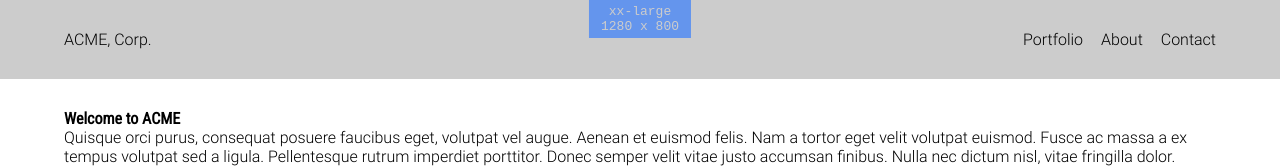
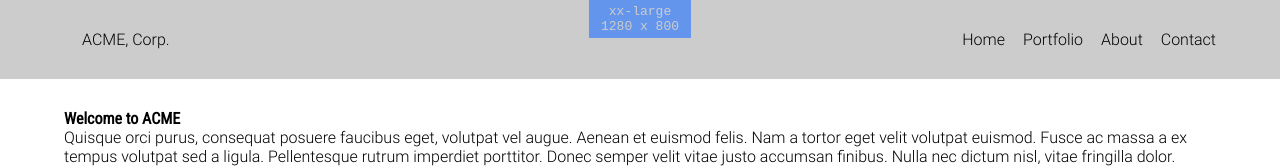
Before and after one commit to samuraijane/react-starter, a React app: page / in a window 1280 px wide. Shown: the top 168 px of the page. Built offline with nearby package versions, Linux system fonts and the light colour scheme.

Commit message:
implement client-side routing

```diff
--- a/src/index.tsx
+++ b/src/index.tsx
@@ -1,6 +1,7 @@
 import { StrictMode } from "react";
 import { createRoot } from "react-dom/client";
 import { Provider } from 'react-redux';
+import { BrowserRouter } from "react-router-dom";
 import { store } from './app/store';
 import { ViewportProvider } from "./context/viewportContext";
 import { App } from "./app";
@@ -12,9 +13,11 @@ const root = container && createRoot(container);
 root?.render(
   <StrictMode>
     <Provider store={store}>
-      <ViewportProvider>
-        <App />
-      </ViewportProvider>
+      <BrowserRouter>
+        <ViewportProvider>
+          <App />
+        </ViewportProvider>
+      </BrowserRouter>
     </Provider>
   </StrictMode>
 );
--- a/src/sectioning/header/_mobile/mobile.scss
+++ /dev/null
@@ -1,55 +0,0 @@
-@use "theme/variables" as *;
-
-.navs {
-
-  &.navs--mobile {
-    position: relative;
-
-    div {
-      display: flex;
-      flex-direction: column;
-      padding: 20px $innerWrapSide 0 0;
-      position: fixed;
-      right: 0;
-      text-align: right;
-      top: 79px; // [1]
-      width: 60%;
-      z-index: 2147483645;
-
-      &::after {
-        background-color: #555;
-        content: "";
-        height: 1px;
-        position: absolute;
-        opacity: 0.4;
-        right: 0;
-        top: 2px; // [2]
-        width: 100%;
-      }
-
-      &::before {
-        background: linear-gradient(270deg, $white 50%, rgba(255, 255, 255, 0.8) 100%);
-        content: "";
-        height: 200vh;
-        position: absolute;
-        right: 0;
-        top: -200%;
-        width: 100%;
-        z-index: -1;
-      }
-
-      a {
-        margin: 8px 0;
-      }
-    }
-  }
-}
-
-/*
-NOTES
-  [1] FRAGILE
-      This depends on height of `<header>`.
-  [2] FRAGILE
-      We would expect this to be 0 in order to line up with the bottom
-      of `<header>` so we're not sure what else is affecting this.
-*/
--- a/src/sectioning/header/_mobile/mobile.tsx
+++ /dev/null
@@ -1,7 +0,0 @@
-import "./mobile.scss";
-
-export const Mobile = ( {navs}: {navs: JSX.Element[]} ) => (
-  <div>
-    {navs}
-  </div>
-);
--- a/src/sectioning/header/header.scss
+++ b/src/sectioning/header/header.scss
@@ -10,9 +10,60 @@
       margin: 0 0 0 18px;
     }
 
-    a:first-of-type {
+    .logo-container {
       flex: 1;
       margin-left: 0;
     }
   }
+
+  &.navs--mobile {
+    position: relative;
+
+    .navs--mobile__navs-container {
+      display: flex;
+      flex-direction: column;
+      padding: 20px $innerWrapSide 0 0;
+      position: fixed;
+      right: 0;
+      text-align: right;
+      top: 79px; // [1]
+      width: 60%;
+      z-index: 2147483645;
+
+      &::after {
+        background-color: #555;
+        content: "";
+        height: 1px;
+        position: absolute;
+        opacity: 0.4;
+        right: 0;
+        top: 2px; // [2]
+        width: 100%;
+      }
+
+      &::before {
+        background: linear-gradient(270deg, $white 50%, rgba(255, 255, 255, 0.8) 100%);
+        content: "";
+        height: 200vh;
+        position: absolute;
+        right: 0;
+        top: -200%;
+        width: 100%;
+        z-index: -1;
+      }
+
+      a {
+        margin: 8px 0;
+      }
+    }
+  }
 }
+
+/*
+NOTES
+  [1] FRAGILE
+      This depends on the height of `<header>`.
+  [2] FRAGILE
+      We would expect this to be 0 in order to line up with the bottom
+      of `<header>` so we're not sure what else is affecting this.
+*/
--- a/src/sectioning/header/header.tsx
+++ b/src/sectioning/header/header.tsx
@@ -1,13 +1,21 @@
 import { MouseEventHandler, useState } from "react";
+import { NavLink } from "react-router-dom";
 import { FlyoutBtn } from "./_flyout/flyout";
-import { Mobile } from "./_mobile/mobile";
 import "./header.scss";
 import navs from "./navs.json";
 
 export const Header = ({ isMobile }: {isMobile: boolean}): JSX.Element => {
   const [isShowMobileNav, setIsShowMobileNav] = useState(false);
 
-  const _navs = navs.map((nav) => <a href="#" key={nav.id}>{nav.text}</a>);
+  const _navs = navs.map((nav) => (
+    <NavLink
+      key={nav.id}
+      onClick={() => setIsShowMobileNav(false)}
+      to={nav.href}
+    >
+      {nav.text}
+    </NavLink>
+  ));
 
   const handleMobileNav: MouseEventHandler<HTMLAnchorElement | HTMLButtonElement> = (): void => {
     setIsShowMobileNav(!isShowMobileNav);
@@ -16,10 +24,12 @@ export const Header = ({ isMobile }: {isMobile: boolean}): JSX.Element => {
   return (
     <header>
       <nav className={`navs navs--${isMobile ? "mobile": "desktop"} y-wrap`}>
-        <a href="#">ACME, Corp.</a>
+        <div className="logo-container">
+          <NavLink to="/">ACME, Corp.</NavLink>
+        </div>
         <>
           {isMobile && isShowMobileNav && (
-            <Mobile navs={_navs} />
+            <div className="navs--mobile__navs-container">{_navs}</div>
           )}
           {isMobile && (
             <FlyoutBtn action={handleMobileNav} isShowMobileNav={isShowMobileNav} />
--- a/src/sectioning/header/navs.json
+++ b/src/sectioning/header/navs.json
@@ -1,13 +1,21 @@
 [
   {
+    "href": "/",
+    "id": "header-nav-landing",
+    "text": "Home"
+  },
+  {
+    "href": "/portfolio",
     "id": "header-nav-portfolio",
     "text": "Portfolio"
   },
   {
+    "href": "/about",
     "id": "header-nav-about",
     "text": "About"
   },
   {
+    "href": "/contact",
     "id": "header-nav-contact",
     "text": "Contact"
   }
--- a/src/sectioning/main/main.tsx
+++ b/src/sectioning/main/main.tsx
@@ -1,8 +1,9 @@
+import { Views } from "../../views";
+
 export const Main = (): JSX.Element => (
   <main>
     <div className="y-wrap">
-      <h1>Welcome to ACME</h1>
-      <p>Quisque orci purus, consequat posuere faucibus eget, volutpat vel augue. Aenean et euismod felis. Nam a tortor eget velit volutpat euismod. Fusce ac massa a ex tempus volutpat sed a ligula. Pellentesque rutrum imperdiet porttitor. Donec semper velit vitae justo accumsan finibus. Nulla nec dictum nisl, vitae fringilla dolor.</p>
+      <Views />
     </div>
   </main>
 );
--- /dev/null
+++ b/src/views/about.tsx
@@ -0,0 +1,5 @@
+export const AboutPage = (): JSX.Element => (
+  <div>
+    <h1>This is the About page</h1>
+  </div>
+);
--- /dev/null
+++ b/src/views/contact.tsx
@@ -0,0 +1,5 @@
+export const ContactPage = (): JSX.Element => (
+  <div>
+    <h1>This is the Contact page</h1>
+  </div>
+);
--- /dev/null
+++ b/src/views/index.tsx
@@ -0,0 +1,14 @@
+import { Route, Routes } from 'react-router-dom';
+import { AboutPage } from './about';
+import { ContactPage } from './contact';
+import { LandingPage } from './landing';
+import { PortfolioPage } from './portfolio';
+
+export const Views = (): JSX.Element => (
+  <Routes>
+    <Route path="/" element={<LandingPage />} />
+    <Route path="/about" element={<AboutPage />} />
+    <Route path="/contact" element={<ContactPage />} />
+    <Route path="/portfolio" element={<PortfolioPage />} />
+  </Routes>
+);
--- /dev/null
+++ b/src/views/landing.tsx
@@ -0,0 +1,6 @@
+export const LandingPage = (): JSX.Element => (
+  <div>
+    <h1>Welcome to ACME</h1>
+    <p>Quisque orci purus, consequat posuere faucibus eget, volutpat vel augue. Aenean et euismod felis. Nam a tortor eget velit volutpat euismod. Fusce ac massa a ex tempus volutpat sed a ligula. Pellentesque rutrum imperdiet porttitor. Donec semper velit vitae justo accumsan finibus. Nulla nec dictum nisl, vitae fringilla dolor.</p>
+  </div>
+);
--- /dev/null
+++ b/src/views/portfolio.tsx
@@ -0,0 +1,5 @@
+export const PortfolioPage = (): JSX.Element => (
+  <div>
+    <h1>This is the Portfolio page</h1>
+  </div>
+);
```
